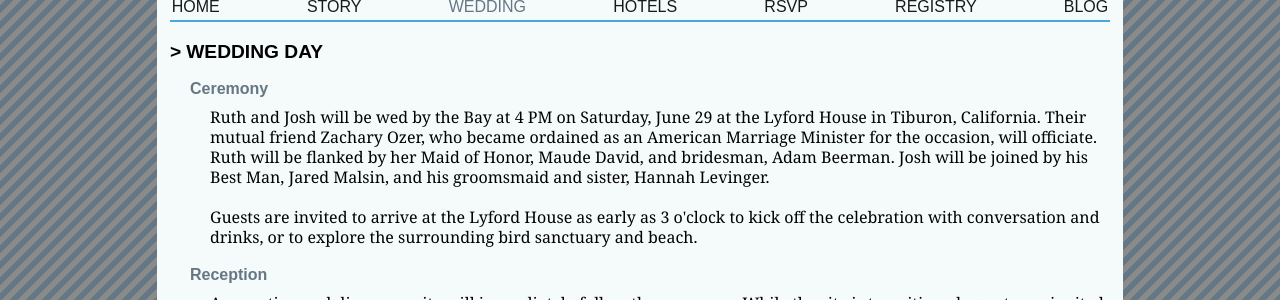
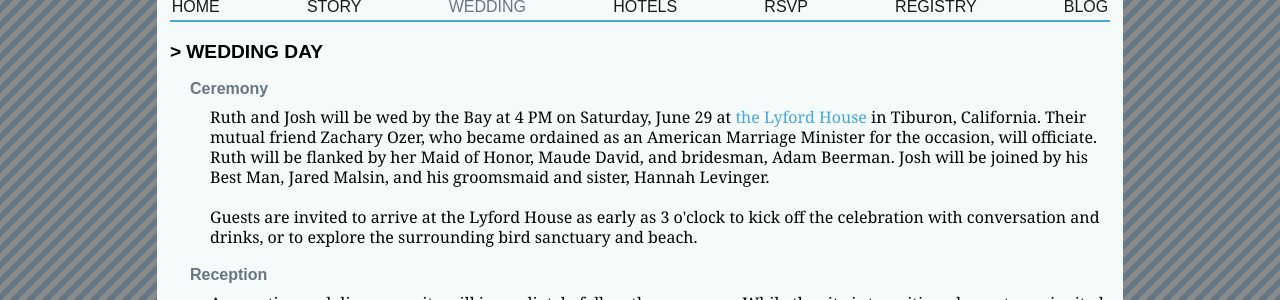
Before and after one commit to jlev/ruthandjosh, a Jekyll site: the page built from wedding.html, in a window 1280 px wide. Shown: the part 131-431 px from the top of the page. Built offline with Jekyll 4.4.1, drawn with Linux system fonts in a browser that asks for light colours; nearby versions of some CDN libraries; Markdown is read by kramdown in place of the engine named in the settings; part of the change alters nothing that is shown.

```diff
--- a/wedding.html
+++ b/wedding.html
@@ -6,7 +6,7 @@ permalink: /wedding/
 <div class="columns full">
 
 <h3>Ceremony</h3>
-<p>Ruth and Josh will be wed by the Bay at 4 PM on Saturday, June 29 at the Lyford House in Tiburon, California. Their mutual friend Zachary Ozer, who became ordained as an American Marriage Minister for the occasion, will officiate. Ruth will be flanked by her Maid of Honor, Maude David, and bridesman, Adam Beerman. Josh will be joined by his Best Man, Jared Malsin, and his groomsmaid and sister, Hannah Levinger.</p>
+<p>Ruth and Josh will be wed by the Bay at 4 PM on Saturday, June 29 at <a href="http://en.wikipedia.org/wiki/Benjamin_and_Hilarita_Lyford_House">the Lyford House</a> in Tiburon, California. Their mutual friend Zachary Ozer, who became ordained as an American Marriage Minister for the occasion, will officiate. Ruth will be flanked by her Maid of Honor, Maude David, and bridesman, Adam Beerman. Josh will be joined by his Best Man, Jared Malsin, and his groomsmaid and sister, Hannah Levinger.</p>
 
 <p>Guests are invited to arrive at the Lyford House as early as 3 o'clock to kick off the celebration with conversation and drinks, or to explore the surrounding bird sanctuary and beach.</p>
 
```
